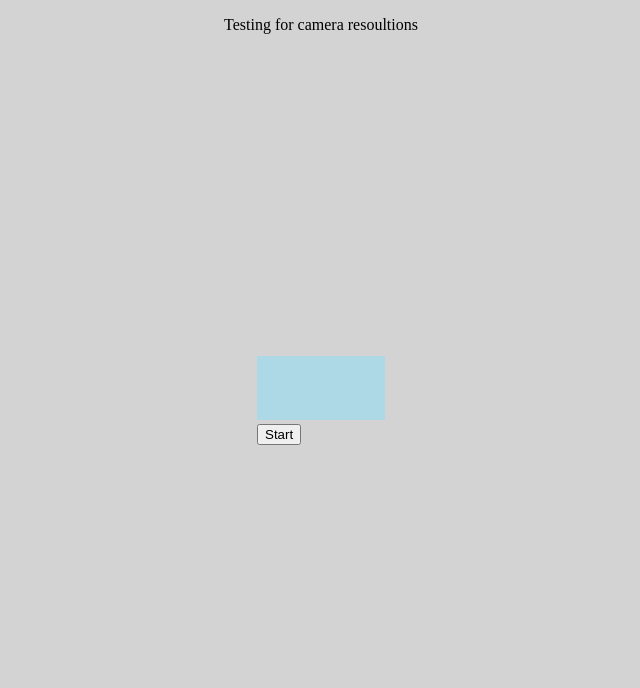
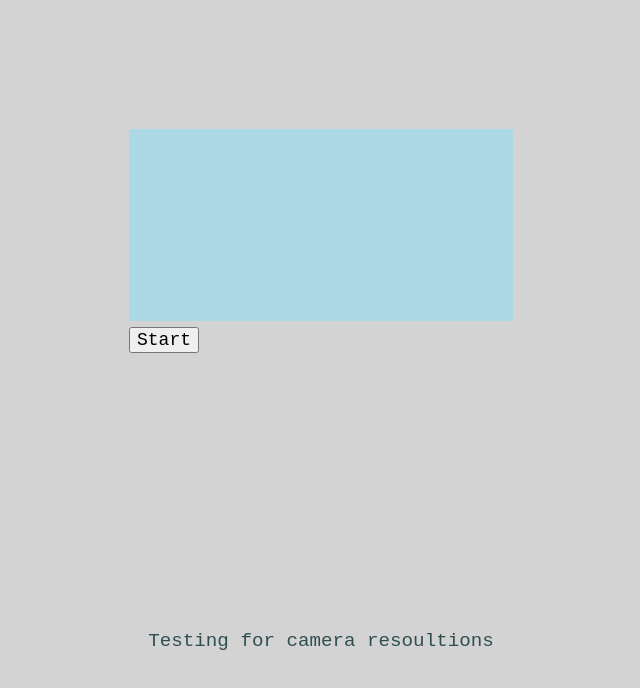
Before and after one commit to xumo/webcodec-test, a plain HTML site: page index.html in a window 1280 px wide. Shown: the whole page, without its empty margins (319-959 px from the left). Drawn offline with Linux system fonts and the light colour scheme.

Commit message:
Added readme
- Readme with some comments about the project
- Added more information about the camera devices query
- Some style changes

```diff
--- a/index.html
+++ b/index.html
@@ -8,14 +8,15 @@
 	<body>
 		<canvas id="theCanvas"></canvas>
 
-		<p id="output"></p>
 		<div class="content">
 			<video id="theVideo"></video>
 			<div>
 				<!-- <label for="sequence">Set a sequence</label>
 				<input type="text" id="sequence" pattern="[0-1]" placeholder="eg 1010101" name="sequence"> -->
-				<button id="startBtn" type="button">Start</button>
+				<button class="waves-effect waves-light btn" id="startBtn" type="button">Start</button>
+
 			</div>
 		</div>
+		<p id="output"></p>
 	</body>
 </html>
--- a/main.css
+++ b/main.css
@@ -3,6 +3,14 @@ body {
 	height: 100vh;
 	margin: 0;
 	place-items: center center;
+	font-family: 'Courier New', Courier, monospace;
+	font-size: larger;
+	color: darkslategrey;
+}
+
+button {
+	font-family: 'Courier New', Courier, monospace;
+	font-size: large;
 }
 
 #theCanvas {
@@ -21,11 +29,11 @@ body {
 }
 
 #output {
-	position: absolute;
-	top: 0px;
+	position: relative;
+
 }
 
 .content {
 	z-index: 10;
-	width: 10%;
+	width: 30%;
 }
--- a/main.js
+++ b/main.js
@@ -88,6 +88,7 @@ async function startCameraCapture() {
 	let ts = track.getSettings();
 	config.width = ts.width;
 	config.height = ts.height;
+	output.innerHTML += `<br>Using: ${track.label}`;
 	const processor = new MediaStreamTrackProcessor(track);
 	const generator = new MediaStreamTrackGenerator({kind: 'video'});
 
@@ -98,7 +99,7 @@ async function startCameraCapture() {
     video = document.getElementById('theVideo');
     video.srcObject =  new MediaStream([generator]);;
 	video.play();
-	output.innerHTML = "press start";
+	output.innerHTML += "<br>Press start";
 }
 
 async function getBetterCameraStream() {
@@ -112,9 +113,11 @@ async function getBetterCameraStream() {
 	for (let i = 0; i < videoDevices.length; i++) {
 		const device = videoDevices.at(i);
 		const userMedia = await getMediaDevice(device.deviceId);
-		output.innerHTML += "<br> " + device.deviceId;
 		const track = getTrack(userMedia);
 		const width = track.getSettings().width;
+		const height = track.getSettings().height;
+
+		output.innerHTML += `<br>[${width}, ${height}]  ${track.label}`;
 		if (width > maxWidth) {
 			maxWidth = width;
 			deviceId = device.deviceId;
@@ -142,7 +145,6 @@ async function getMediaDevice(deviceId){
 function getTrack(device) {
 	let [track] = device.getVideoTracks();
 	let ts = track.getSettings();
-	console.log(`settings ${JSON.stringify(ts)}`);
 	return track;
 }
 
```
Also changed, not shown: 1 other file.
